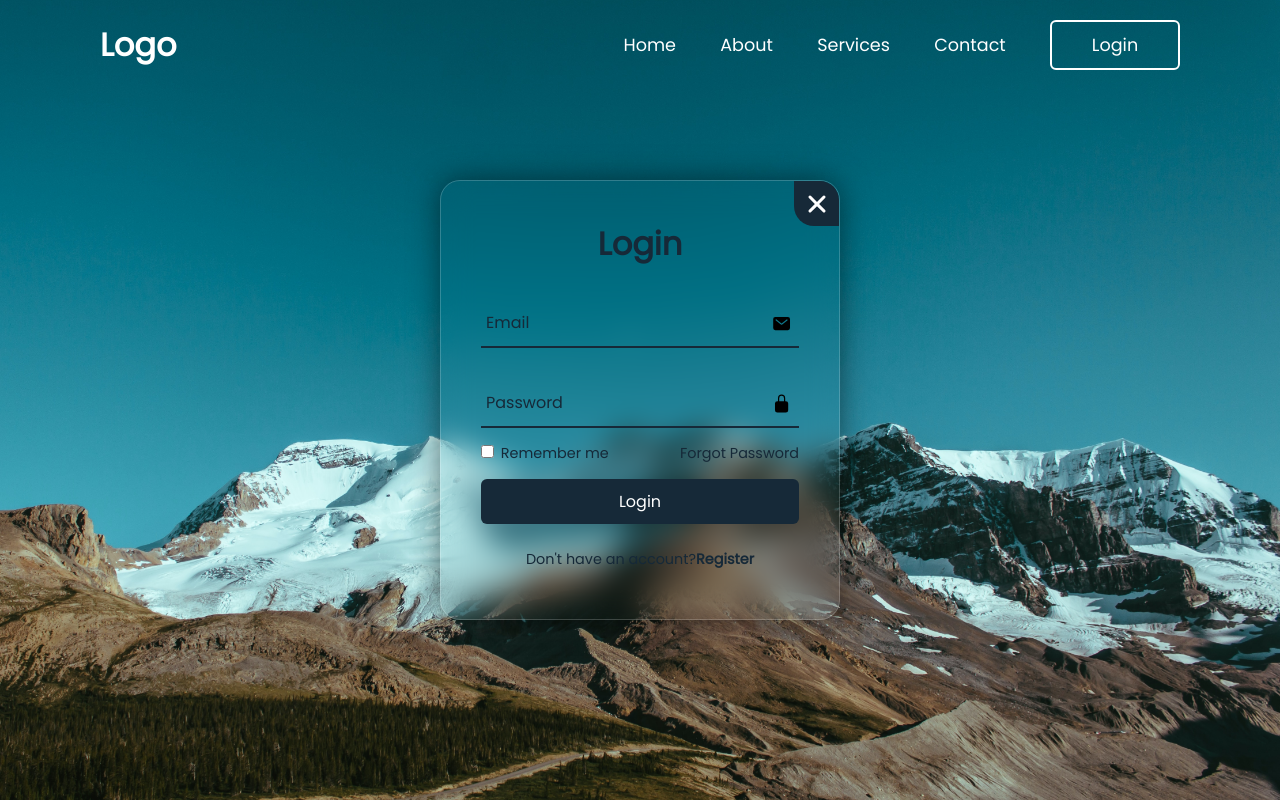
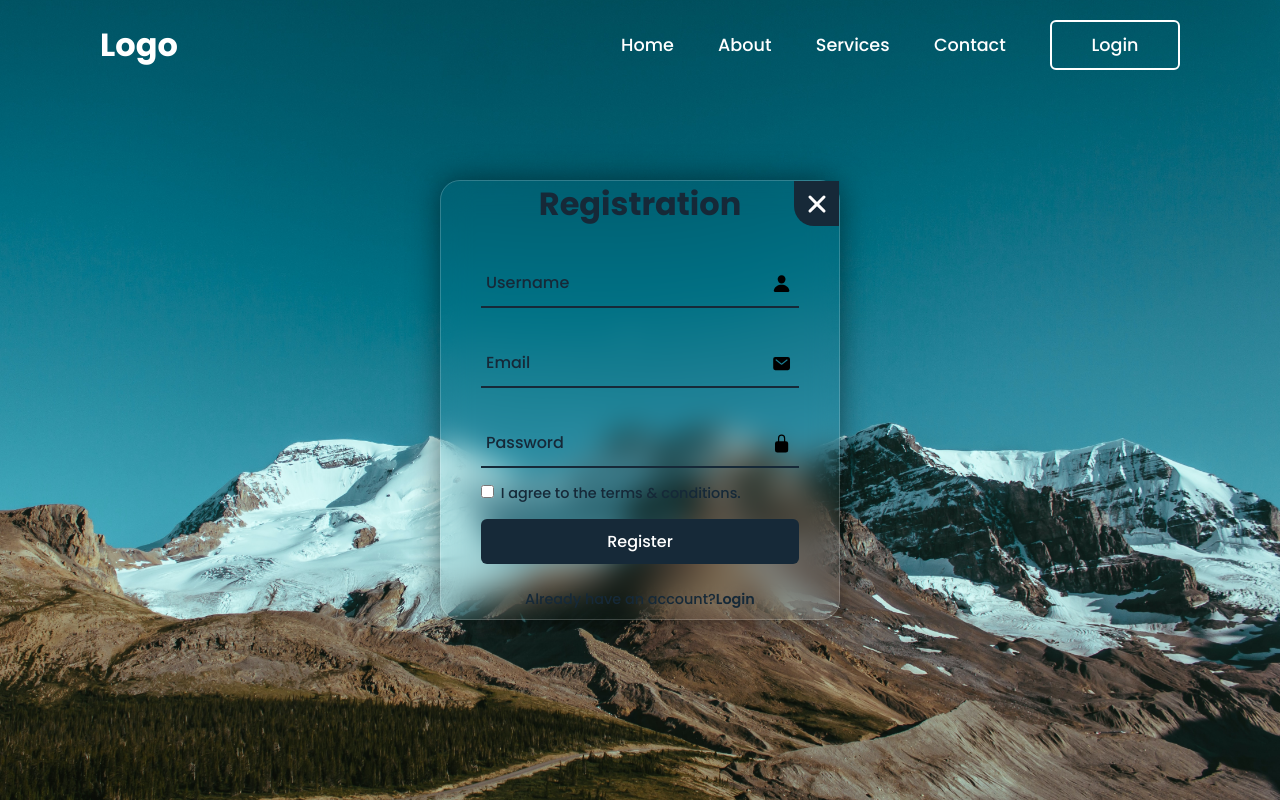
Before and after one commit to SubhashMandal1/Django-Login-Registration, a Django app: template signup_login/templates/index.html in a window 1280 px wide. Run offline with Django 4.2, Linux system fonts and the light colour scheme; the template is opened without the code that fills it, so the values that code supplies are empty.

Commit message:
Registration form

```diff
--- a/signup_login/static/style.css
+++ b/signup_login/static/style.css
@@ -1,4 +1,4 @@
-@import url('https://fonts.googleapis.com/css2?family=Poppins&display=swap');
+@import url('https://fonts.googleapis.com/css2?family=Poppins:wght@100;200;300;400;500;600;700;800;900&display=swap');
 
 *{
     margin: 0;
@@ -96,12 +96,16 @@ header{
     display: flex;
     justify-content: center;
     align-items: center;
-    overflow: hidden;
+    /*overflow: hidden;*/
 }
 
 .wrapper .form-box {
     width: 100%;
     padding: 40px;
+}
+
+.wrapper .form-box.login {
+    display: none;
 }
 
 .wrapper .icon-close {
--- a/signup_login/templates/index.html
+++ b/signup_login/templates/index.html
@@ -7,6 +7,7 @@
     <meta name="viewport" content="width=device-width, initial-scale=1.0">
     <title>Website Login and Registration</title>
     <link rel="stylesheet" type='text/css' href={% static 'style.css' %}/>
+    <script src="{% static 'script.js' %}"></script>
 </head>
 <body>
     <header>
@@ -55,6 +56,44 @@
                 </div>
             </form>
         </div>
+
+        <div class="form-box register">
+            <h2>Registration</h2>
+            <form action="#">
+                <div class="input-box">
+                    <span class="icon">
+                        <ion-icon name="person"></ion-icon>
+                    </span>
+                    <input type="text" required>
+                    <label>Username</label>
+                </div>
+                <div class="input-box">
+                    <span class="icon">
+                        <ion-icon name="mail"></ion-icon>
+                    </span>
+                    <input type="email" required>
+                    <label>Email</label>
+                </div>
+                <div class="input-box">
+                    <span class="icon">
+                        <ion-icon name="lock-closed"></ion-icon>
+                    </span>
+                    <input type="password" required>
+                    <label>Password</label>
+                </div>
+                <div class="remember-forgot">
+                    <label>
+                        <input type="checkbox" required>
+                        I agree to the terms & conditions.
+                    </label>
+
+                </div>
+                <button type="submit" class="btn">Register</button>
+                <div class="login-register">
+                    <p>Already have an account?<a href="#" class="register-link">Login</a></p>
+                </div>
+            </form>
+        </div>
     </div>
 
 
```
Also changed, not shown: signup_login/static/script.js (added).
